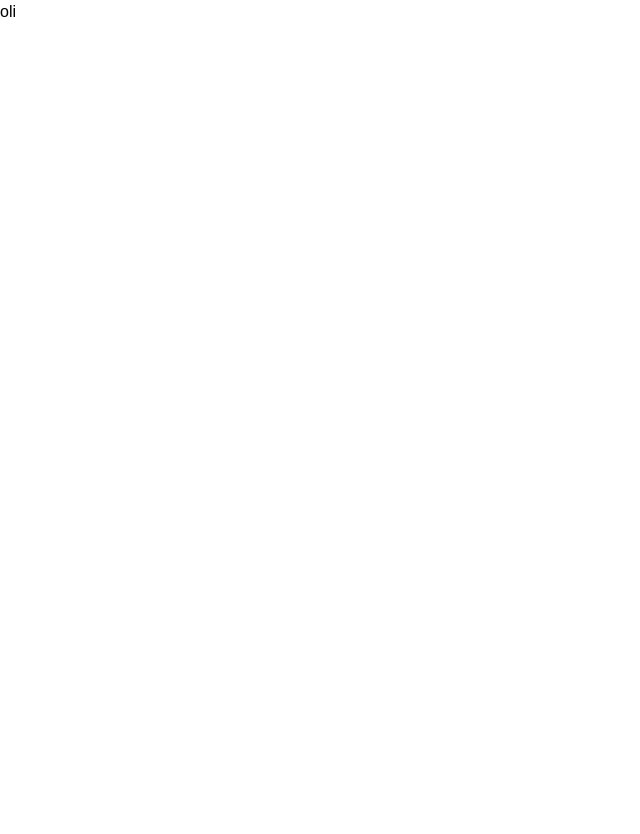
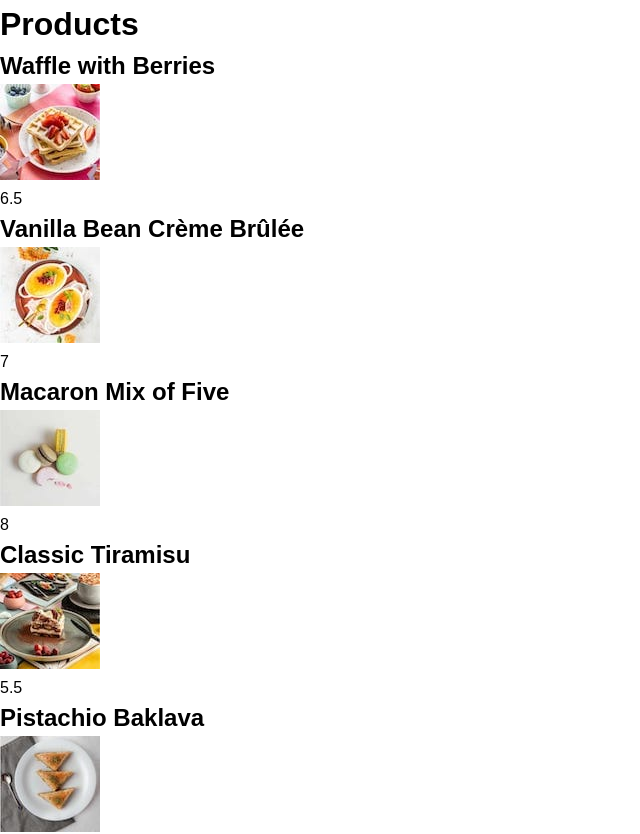
Before and after one commit to ImMPrada/products-with-cart-challenge, a React (Vite) app: page / in a window 1280 px wide. Shown: the top 834 px of the page, without its empty margins (0-640 px from the left). Before the commit the page ends 800 px from the top, so only its background shows below. Built offline with nearby package versions, Linux system fonts and the light colour scheme.

Commit message:
feat: integrate ProductsProvider in App and create ProductsList component

```diff
--- a/src/App.tsx
+++ b/src/App.tsx
@@ -1,8 +1,13 @@
+import { ProductsProvider } from './contexts/products-context';
+import ProductsList from './components/products-list';
+
 function App() {
 
   return (
     <div className="app">
-      oli
+      <ProductsProvider>
+        <ProductsList />
+      </ProductsProvider>
     </div>
   )
 }
--- /dev/null
+++ b/src/components/products-list/index.tsx
@@ -0,0 +1,25 @@
+import { useContext, useEffect } from 'react';
+import { ProductsContext } from '../../contexts/products-context';
+
+function ProductsList() {
+  const { products } = useContext(ProductsContext);
+
+  useEffect(() => {
+    console.log(products);
+  }, [products]);
+
+  return (
+    <div className="">
+      <h1>Products</h1>
+      {products.map((product) => (
+        <div key={product.uuid}>
+          <h2>{product.name}</h2>
+          <img src={product.image.thumbnail} alt={product.name} />
+          <p>{product.price}</p>
+        </div>
+      ))}
+    </div>
+  )
+}
+
+export default ProductsList
--- a/src/contexts/products-context/index.tsx
+++ b/src/contexts/products-context/index.tsx
@@ -1,31 +1,2 @@
-import { useState, useEffect } from 'react';
-import {
-  Product,
-  CartProduct,
-  ProductsContextType,
-  ProductsProviderProps,
-} from './types';
-import { ProductsContext } from './context';
-import productsData from '../../data/data.json';
-
-const ProductsProvider = ({ children }: ProductsProviderProps) => {
-  const [products, setProducts] = useState<Product[]>([]);
-  const [cartProducts, setCartProducts] = useState<CartProduct[]>([]);
-
-  useEffect(() => {
-    setProducts(productsData);
-  }, []);
-
-  const contextVal: ProductsContextType = {
-    products,
-    cartProducts,
-  };
-
-  return (
-    <ProductsContext.Provider value={contextVal}>
-      {children}
-    </ProductsContext.Provider>
-  );
-};
-
-export default ProductsProvider;
+export { default as ProductsProvider } from './provider';
+export { default as ProductsContext } from './context';
--- /dev/null
+++ b/src/contexts/products-context/provider.tsx
@@ -0,0 +1,35 @@
+import { useState, useEffect } from 'react';
+import {
+  Product,
+  CartProduct,
+  ProductsContextType,
+  ProductsProviderProps,
+} from './types';
+import { ProductsContext } from './context';
+import productsData from '../../data/data.json';
+
+const ProductsProvider = ({ children }: ProductsProviderProps) => {
+  const [products, setProducts] = useState<Product[]>([]);
+  const [cartProducts, setCartProducts] = useState<CartProduct[]>([]);
+
+  useEffect(() => {
+    setProducts(productsData);
+  }, []);
+
+  useEffect(() => {
+    console.log(products);
+  }, [products]);
+
+  const contextVal: ProductsContextType = {
+    products,
+    cartProducts,
+  };
+
+  return (
+    <ProductsContext.Provider value={contextVal}>
+      {children}
+    </ProductsContext.Provider>
+  );
+};
+
+export default ProductsProvider;
```
